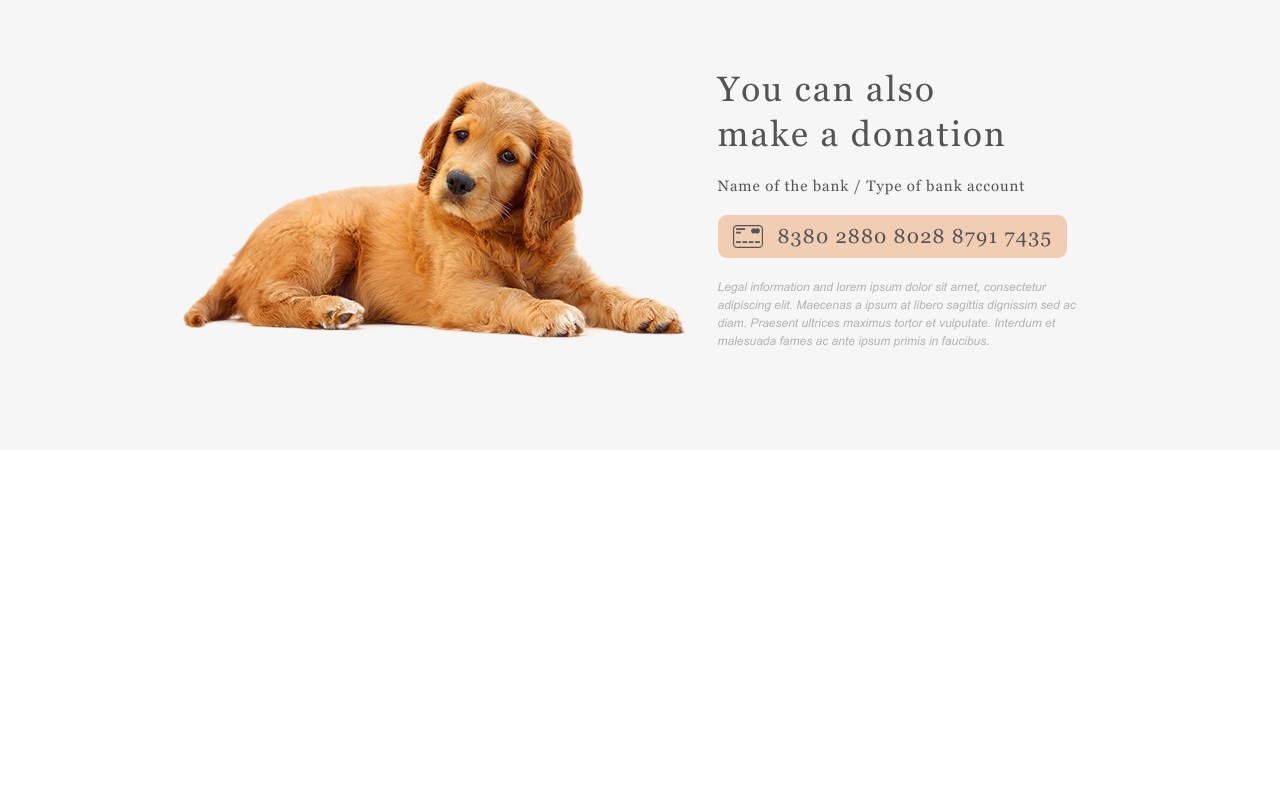
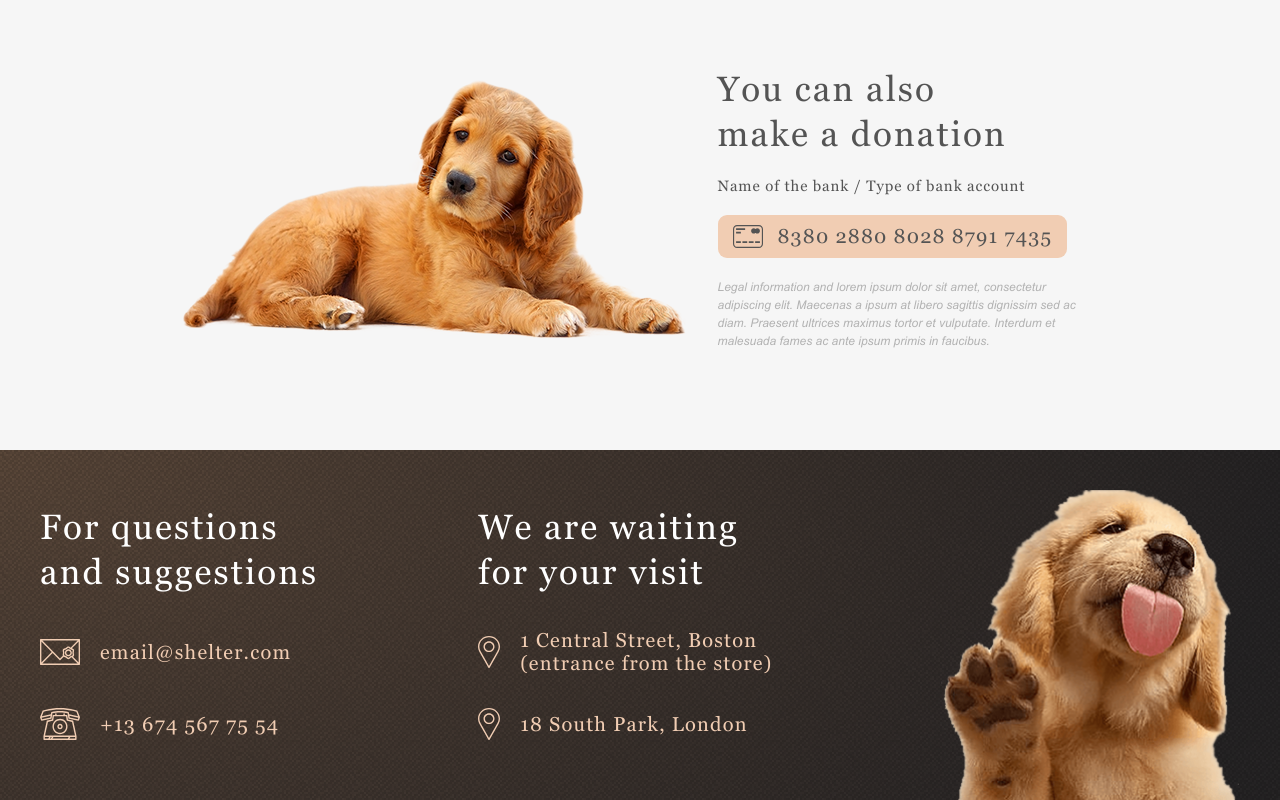
Before and after one commit to Alexander-M-rss/JSFE2022Q1, a plain HTML site: page shelter/pages/main/index.html in a window 1280 px wide. Shown: the part 2997-3797 px from the top of the page. Before the commit the page ends 3447 px from the top, so only its background shows below. Drawn offline with Linux system fonts and the light colour scheme.

Commit message:
feat: add footer to main page

```diff
--- a/shelter/pages/main/index.html
+++ b/shelter/pages/main/index.html
@@ -7,7 +7,7 @@
   <meta name="viewport" content="width=device-width, initial-scale=1.0" />
   <title>Shelter</title>
   <link rel="stylesheet" href="style.css" />
-  <link rel="icon" href="./assets/favicon.ico" />
+  <link rel="icon" href="../../assets/icons/favicon.svg" />
 </head>
 
 <body>
@@ -108,7 +108,7 @@
           </svg>
         </button>
       </div>
-      <a href="../pets/index.html" class="button button_primary">
+      <a href="../pets/index.html" class="button button-primary">
         <span>Get to know the rest</span>
       </a>
     </section>
@@ -170,10 +170,31 @@
               ac ante ipsum primis in faucibus.</p>
           </div>
     </section>
-
   </main>
-  <footer>
-
+  <footer id="contacts" class="container footer">
+    <div class="contacts-block">
+      <h3>For questions<br>and suggestions</h3>
+      <a href="mailto:email@shelter.com" target="_blank">
+        <img src="../../assets/icons/email.svg" width="40" height="32">
+        email@shelter.com
+      </a>
+      <a href="tel:+136745677554" target="_blank">
+        <img src="../../assets/icons/phone.svg" width="40" height="32">
+        +13 674 567 75 54
+      </a>
+    </div>
+    <div class="contacts-block">
+      <h3>We are waiting<br>for your visit</h3>
+      <a href="https://goo.gl/maps/zFwRsfh5ZG7PAgu6A" target="_blank">
+        <img src="../../assets/icons/pin.svg" width="22" height="32">
+        1 Central Street, Boston (entrance from the store)
+      </a>
+      <a href="https://goo.gl/maps/ay9qzsmxnv4JjmUE9" target="_blank">
+        <img src="../../assets/icons/pin.svg" width="22" height="32">
+        18 South Park, London
+      </a>
+    </div>
+    <img src="../../assets/images/footer-puppy.png" alt="pet">
   </footer>
 </body>
 
--- a/shelter/pages/main/style.css
+++ b/shelter/pages/main/style.css
@@ -5,20 +5,6 @@
   src: url("../../assets/fonts/georgia-regular-webfont.woff2") format("woff2");
   font-weight: 400;
   font-style: normal;
-}
-
-@font-face {
-  font-family: 'Georgia';
-  src: url("../../assets/fonts/georgia-bold-webfont.woff2") format("woff2");
-  font-weight: 700;
-  font-style: normal;
-}
-
-@font-face {
-  font-family: 'Georgia';
-  src: url("../../assets/fonts/georgia-italic-webfont.woff2") format("woff2");
-  font-weight: 400;
-  font-style: italic;
 }
 
 @font-face {
@@ -402,7 +388,46 @@ h3, h4, h5 {
     transition: all .3s ease;
 }
 
+.donation .content .card:hover {
+    background-color: var(--color-primary-light);
+}
+
 .donation .content .info {
   font: var(--legal-information);
   color: var(--color-dark-m);
 }
+
+.footer {
+  padding-top: 40px;
+  display: flex;
+  flex-wrap: wrap;
+  justify-content: space-between;
+  background: url(../../assets/images/background-lines.png), radial-gradient(100% 215.42% at 0% 0%, #5b483a 0%, #262425 100%), #211f20;
+}
+
+.contacts-block {
+  padding-top: 16px;
+  display: flex;
+  flex-direction: column;
+  gap: 40px;
+}
+
+.contacts-block h3 {
+  color: var(--color-light-xl);
+}
+
+.contacts-block a {
+  max-width: 302px;
+  height: 32px;
+  display: flex;
+  align-items: center;
+  gap: 20px;
+  font: var(--h4);
+  letter-spacing:  0.06em;
+  color: var(--color-primary);
+  transition: all .3s ease;
+}
+
+.contacts-block a:hover {
+    color: var(--color-primary-light);
+}
```
Also changed, not shown: shelter/assets/icons/email.svg (added), shelter/assets/icons/favicon.svg (added), shelter/assets/icons/phone.svg (added), shelter/assets/icons/pin.svg (added), shelter/assets/images/footer-puppy.png (added).
